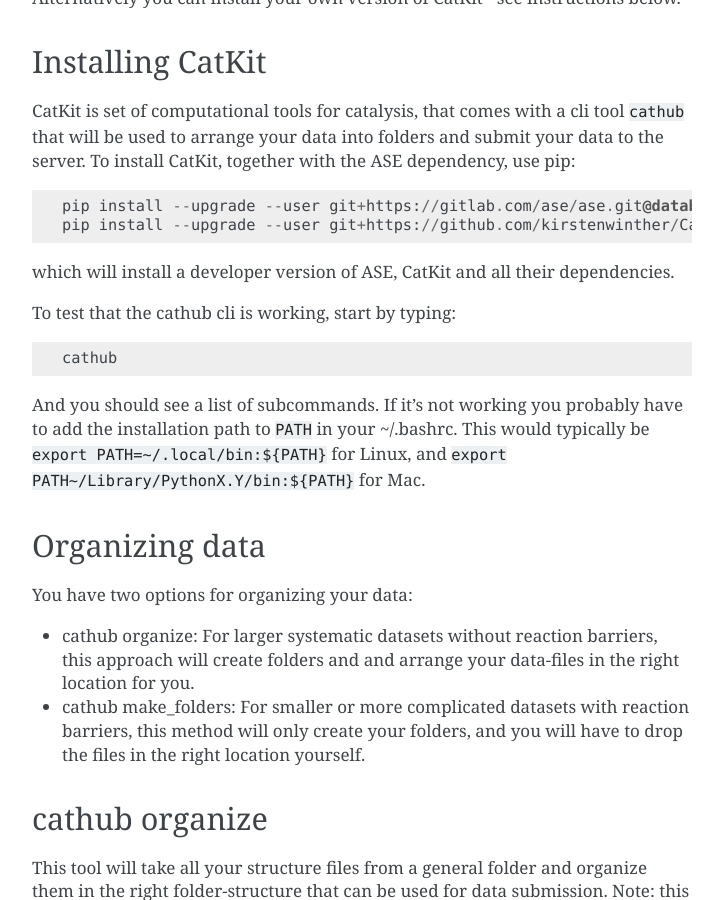
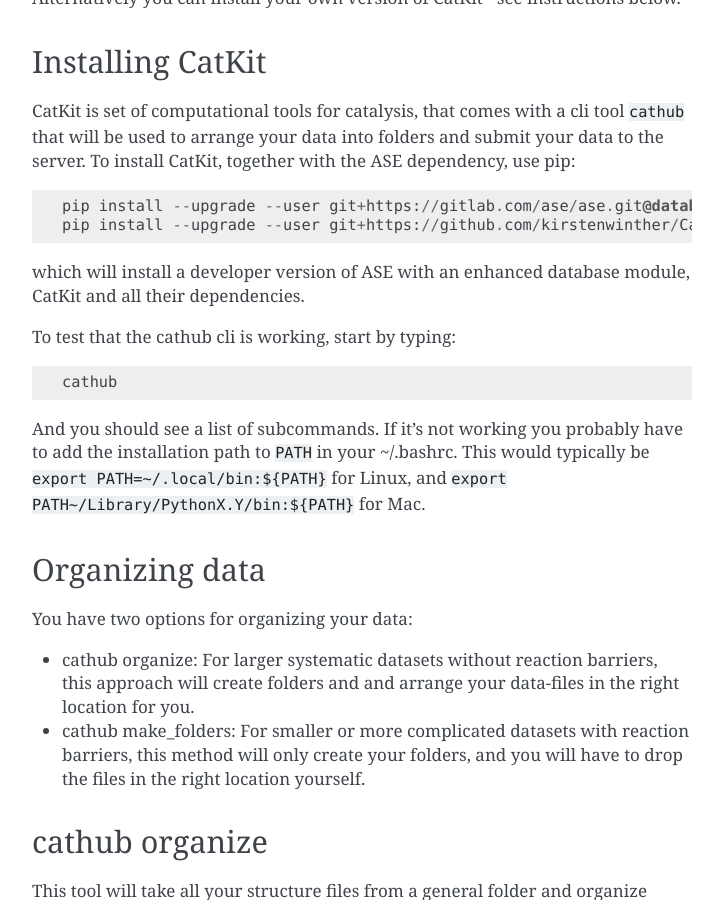
Before and after one commit to SUNCAT-Center/CatalysisHubBackend, a Sphinx documentation site: the page built from docs/source/tutorials/upload.rst, in a window 1280 px wide and 900 px high, scrolled down 977 px. Shown: the whole window, without its empty margins (388-1111 px from the left). Built offline with Sphinx 7.4.7, drawn with Linux system fonts in a browser that asks for light colours; pages that are not in the unit, such as notebooks, are missing from menus; some of the changed text lies outside the part shown.

Commit message:
few addition to docs

```diff
--- a/docs/source/tutorials/upload.rst
+++ b/docs/source/tutorials/upload.rst
@@ -38,7 +38,7 @@
   pip install --upgrade --user git+https://gitlab.com/ase/ase.git@database_lesstables#egg=ase-3.16.3b1
   pip install --upgrade --user git+https://github.com/kirstenwinther/CatKit.git#egg=catkit
 
-which will install a developer version of ASE, CatKit and all their dependencies.
+which will install a developer version of ASE with an enhanced database module, CatKit and all their dependencies.
 
 To test that the cathub cli is working, start by typing::
 
@@ -185,7 +185,7 @@
 
   cathub folder2db <FOLDER> --userhandle <slack-username or gmail-address>
 
-Remember your ``userhandle`` since it will be used to log in at http://www.catalysis-hub.org later (to be implemented).
+Remember your ``userhandle`` since it will be used to log in at http://www.catalysis-hub.org/upload later (to be implemented).
 
 If anything is wrong with your files, or anything is missing, you should receive appropriate error messages. When reading of the folder is complete, a table with a summary with reaction energies will be printed in you terminal. Please verify that everything looks right. Also, a database file has been written at ``<FOLDER>/<DBNAME>.db``.
 
```
